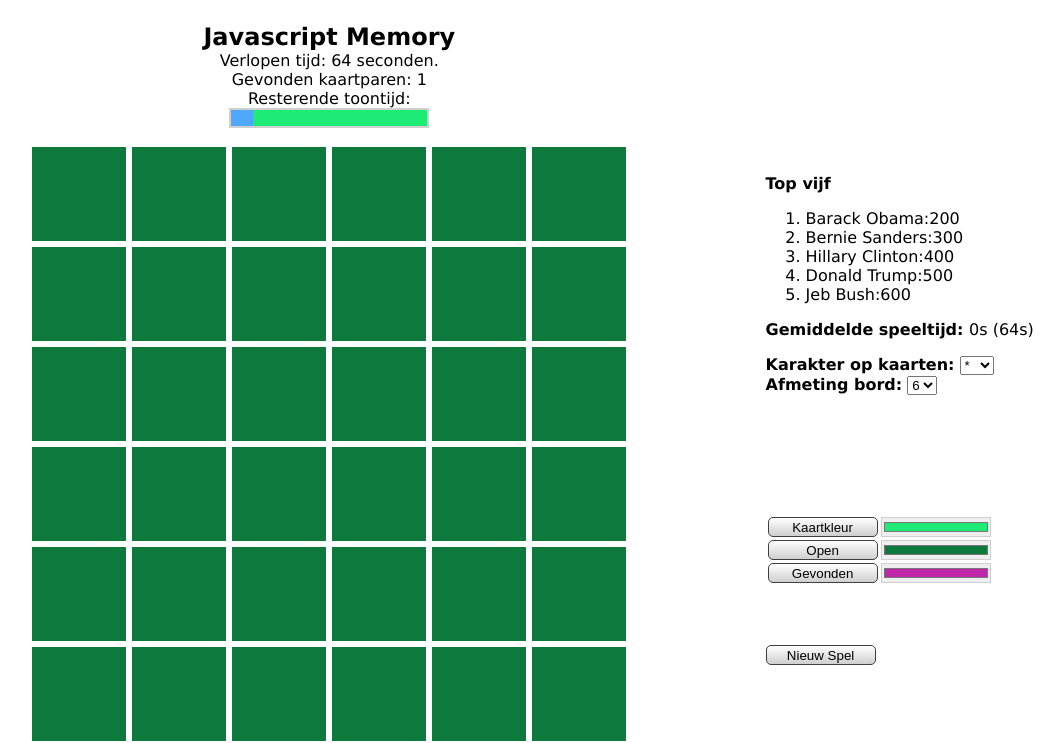
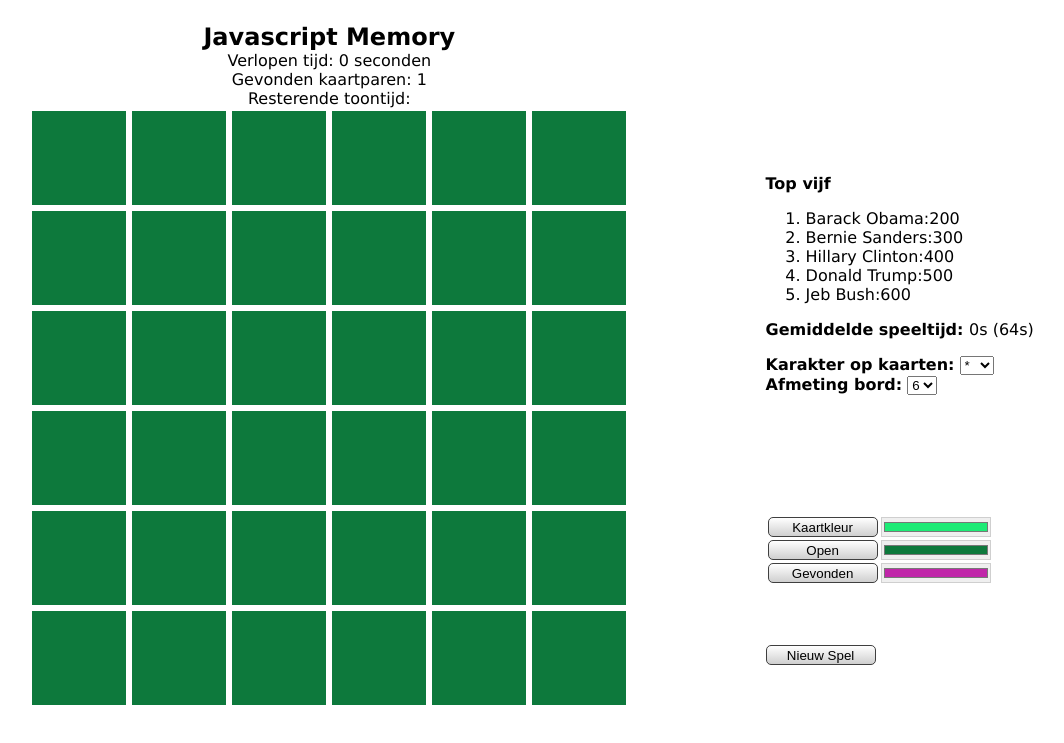
Before and after one commit to Alphalisk/WebtechIII, a PHP site: page /Memory.html in a window 1280 px wide. Shown: the top 743 px of the page, without its empty margins (100-1164 px from the left). Run offline with PHP 8.4, Linux system fonts and the light colour scheme.

Commit message:
Timer tekst verlopen tijd nu goed gestyled. Daarnaast kan het spel starten door een kaart te klikken of door een nieuw spel te starten.

```diff
--- a/Week2/MemoryWeek2/Memory.html
+++ b/Week2/MemoryWeek2/Memory.html
@@ -17,10 +17,10 @@
                 <div>
                     <h1 class="center">Javascript Memory</h1>
                     <p class="center">
-                        Verlopen tijd: 64 seconden.<br>
+                        Verlopen tijd: <span class="timer">0 seconden</span><br>
                         Gevonden kaartparen: 1<br>
                         Resterende toontijd:<br>
-                        <div class="toontijd center"><div class="timer"></div></div>
+                        <!-- <div class="toontijd center"><div class="timer"></div></div> -->
                     </p>
                 </div>
                 <div class="grid-container center">
--- a/Week2/MemoryWeek2/css/styles.css
+++ b/Week2/MemoryWeek2/css/styles.css
@@ -84,18 +84,18 @@
     border: 2px solid var(--bordergray);
 }
 
-@keyframes timer {
+/* @keyframes timer {
     from { width: 0; }
     to { width: 100%; }
-}
+} */
 
-.timer {
+/* .timer {
     max-width: 200px;
     height: 16px;
     border:none;
     background-color: var(--timerblue);
     animation: timer 60s linear infinite;
-}
+} */
 
 
 .grid-container {
--- a/Week2/MemoryWeek2/js/Memory.js
+++ b/Week2/MemoryWeek2/js/Memory.js
@@ -55,7 +55,7 @@ function startTimer() {
     startTime = Date.now();
     timerInterval = setInterval(() => {
         const elapsedTime = Math.floor((Date.now() - startTime) / 1000);
-        timerElement.textContent = `Tijd: ${elapsedTime} seconden`;
+        timerElement.textContent = `${elapsedTime} seconden`;
     }, 1000);
 }
 
@@ -126,7 +126,8 @@ function resetGame() {
     generateRandomLetters();
     buildBoard();
     clearInterval(timerInterval);
-    timerElement.textContent = 'Tijd: 0 seconden';
+    timerElement.textContent = '0 seconden';
+    startTimer();
 }
 
 // Start het spel als de speler op de startknop klikt
```
